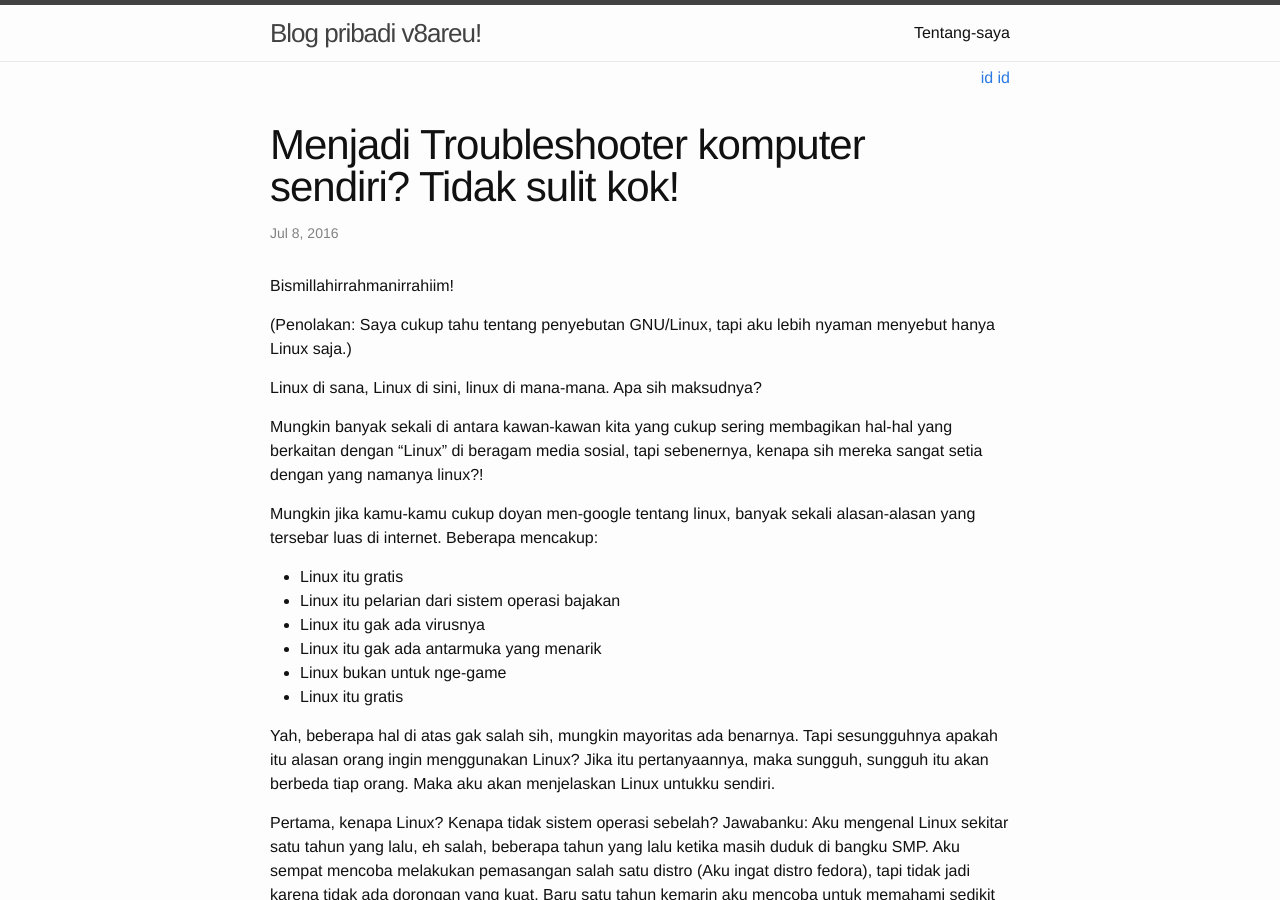
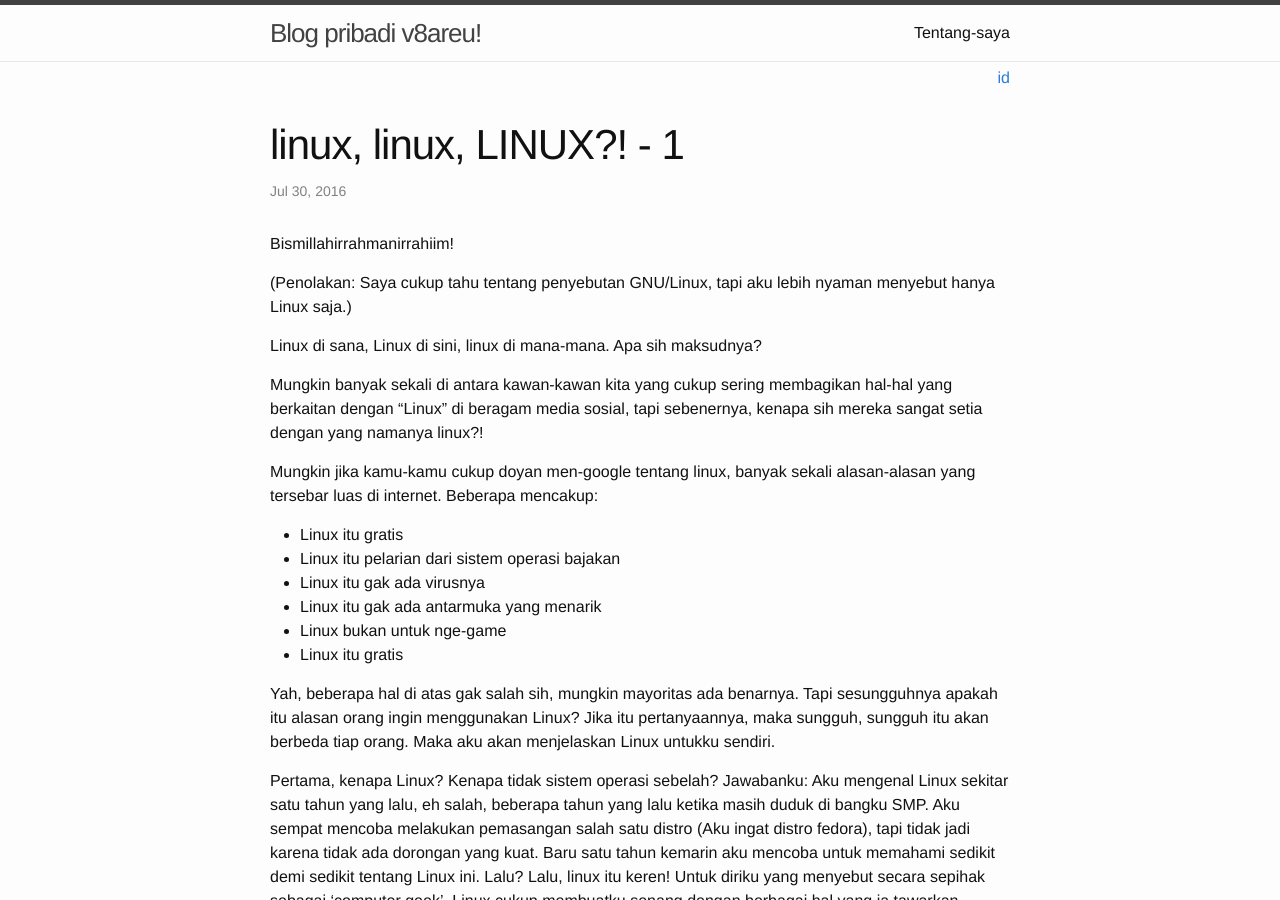
Before and after one commit to mfakhrusy/v8areu.github.io, a Jekyll site: the page built from _posts/2016-07-30-linux-linux-LINUX-1.markdown, in a window 1280 px wide and 900 px high. Built offline with Jekyll 4.4.1, drawn with Linux system fonts in a browser that asks for light colours; comment, search, counter and statistics services are not loaded.

Commit message:
tulisan baru yey!

```diff
--- a/_posts/2016-07-30-linux-linux-LINUX-1.markdown
+++ b/_posts/2016-07-30-linux-linux-LINUX-1.markdown
@@ -1,9 +1,9 @@
 ---
 layout: post
-title:  "Menjadi Troubleshooter komputer sendiri? Tidak sulit kok!"
-ref: troubleshooter
-date:   2016-07-08
-categories: linux computer general
+title:  "linux, linux, LINUX?! - 1"
+ref: linux, linux, LINUX - 1
+date:   2016-07-30
+categories: linux computer
 lang: id
 ---
 Bismillahirrahmanirrahiim!
```
Also changed, not shown: 1 other file.
